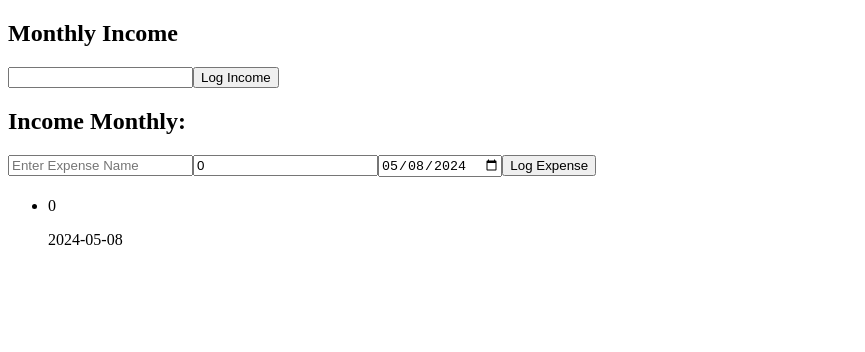
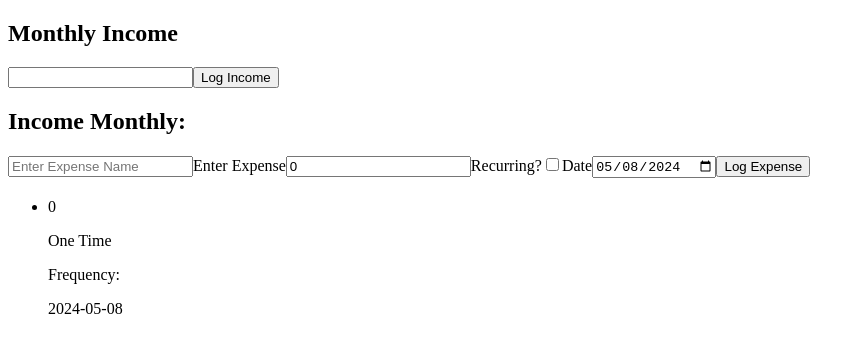
Before and after one commit to Anziverov/DailyBudgetThingy, a React (Vite) app in the folder tutorial-app/: page / in a window 1280 px wide. Both pictures are taken after a click on the button "Log Expense". Shown: the top 352 px of the page, without its empty margins (0-865 px from the left). Built offline with nearby package versions, Linux system fonts and the light colour scheme.

Commit message:
chore: Add recurring expense functionality and frequency selection

```diff
--- a/tutorial-app/src/ExpenseClass.ts
+++ b/tutorial-app/src/ExpenseClass.ts
@@ -3,11 +3,29 @@ export class Expense {
   title: string | null;
   amount: number | null;
   date: Date | null;
+  recurring: boolean | null;
+  frequency: Frequency | null;
 
-  constructor(id: number, title: string, amount: number, date: Date) {
+  constructor(
+    id: number,
+    title: string | null,
+    amount: number | null,
+    date: Date | null,
+    recurring: boolean | null,
+    frequency: Frequency | null
+  ) {
     this.id = id;
     this.title = title;
     this.amount = amount;
     this.date = date;
+    this.recurring = recurring;
+    this.frequency = frequency;
   }
 }
+
+export enum Frequency {
+  Yearly,
+  Monthly,
+  Weekly,
+  Daily,
+}
--- a/tutorial-app/src/ExpenseDisplay.tsx
+++ b/tutorial-app/src/ExpenseDisplay.tsx
@@ -12,6 +12,8 @@ function ExpenseDisplay(prop: ExpenseDisplayProps) {
           <li key={expense.id}>
             <h2>{expense.title}</h2>
             <p>{expense.amount}</p>
+            <p>{expense.recurring ? "Recurring" : "One Time"}</p>
+            <p>Frequency: {expense.frequency}</p>
             <p>
               {expense.date ? expense.date.toISOString().split("T")[0] : ""}
             </p>
--- a/tutorial-app/src/ExpenseInput.tsx
+++ b/tutorial-app/src/ExpenseInput.tsx
@@ -1,5 +1,5 @@
 import { useState } from "react";
-import { Expense } from "./ExpenseClass";
+import { Expense, Frequency } from "./ExpenseClass";
 
 export interface ExpenseInputProps {
   expenses: Expense[] | null;
@@ -9,7 +9,7 @@ export interface ExpenseInputProps {
 function ExpenseInput(expenseInputProps: ExpenseInputProps) {
   const { expenses, setExpenses } = expenseInputProps;
   const [expense, setExpense] = useState<Expense | null>(
-    new Expense(0, "", 0, new Date())
+    new Expense(0, "", 0, new Date(), false, null)
   );
 
   const newId = expenses
@@ -24,12 +24,33 @@ function ExpenseInput(expenseInputProps: ExpenseInputProps) {
         onChange={(e) => handleNameChange(e, setExpense, expense)}
         value={expense?.title || ""}
       />
+      <label>Enter Expense</label>
       <input
         type="number"
         placeholder="Enter Expense"
         onChange={(e) => handleNumberChange(e, setExpense, expense)}
         value={expense?.amount || 0}
       />
+      <label>Recurring?</label>
+      <input
+        type="checkbox"
+        defaultChecked={expense?.recurring || false}
+        onChange={(e) => handleFrequencyChange(e, setExpense, expense)}
+      />
+      {expense?.recurring && (
+        <>
+          <label>Frequency</label>
+          <select
+            onChange={(e) => handleFrequencySelect(e, setExpense, expense)}
+          >
+            <option value={Frequency.Daily}>Daily</option>
+            <option value={Frequency.Weekly}>Weekly</option>
+            <option value={Frequency.Monthly}>Monthly</option>
+            <option value={Frequency.Yearly}>Yearly</option>
+          </select>
+        </>
+      )}
+      <label>Date</label>
       <input
         type="date"
         value={expense?.date ? expense.date.toISOString().split("T")[0] : ""}
@@ -41,9 +62,7 @@ function ExpenseInput(expenseInputProps: ExpenseInputProps) {
             ...(expenses ?? []),
             {
               id: newId,
-              title: expense?.title || "",
-              amount: expense?.amount || 0,
-              date: expense?.date || new Date(),
+              ...expense,
             },
           ] as [Expense])
         }
@@ -64,7 +83,9 @@ function handleNameChange(
       expense?.id || 0,
       e.target.value,
       expense?.amount || 0,
-      expense?.date || new Date()
+      expense?.date || new Date(),
+      expense?.recurring || null,
+      expense?.frequency || null
     )
   );
 }
@@ -79,7 +100,9 @@ function handleNumberChange(
       expense?.id || 0,
       expense?.title || "",
       e.target.value ? parseInt(e.target.value) : 0,
-      expense?.date || new Date()
+      expense?.date || new Date(),
+      expense?.recurring || null,
+      expense?.frequency || null
     )
   );
 }
@@ -94,7 +117,43 @@ function handleDateChange(
       expense?.id || 0,
       expense?.title || "",
       expense?.amount || 0,
-      e.target.value ? new Date(e.target.value) : new Date()
+      e.target.value ? new Date(e.target.value) : new Date(),
+      expense?.recurring || null,
+      expense?.frequency || null
+    )
+  );
+}
+
+function handleFrequencyChange(
+  e: React.ChangeEvent<HTMLInputElement>,
+  setExpense: (value: Expense | null) => void,
+  expense: Expense | null
+) {
+  setExpense(
+    new Expense(
+      expense?.id || 0,
+      expense?.title || "",
+      expense?.amount || 0,
+      expense?.date || new Date(),
+      e.target.checked,
+      !e.target.checked ? null : expense?.frequency || null
+    )
+  );
+}
+
+function handleFrequencySelect(
+  e: React.ChangeEvent<HTMLSelectElement>,
+  setExpense: (value: Expense | null) => void,
+  expense: Expense | null
+) {
+  setExpense(
+    new Expense(
+      expense?.id || 0,
+      expense?.title || "",
+      expense?.amount || 0,
+      expense?.date || new Date(),
+      expense?.recurring || null,
+      e.target.value as unknown as Frequency
     )
   );
 }
```
